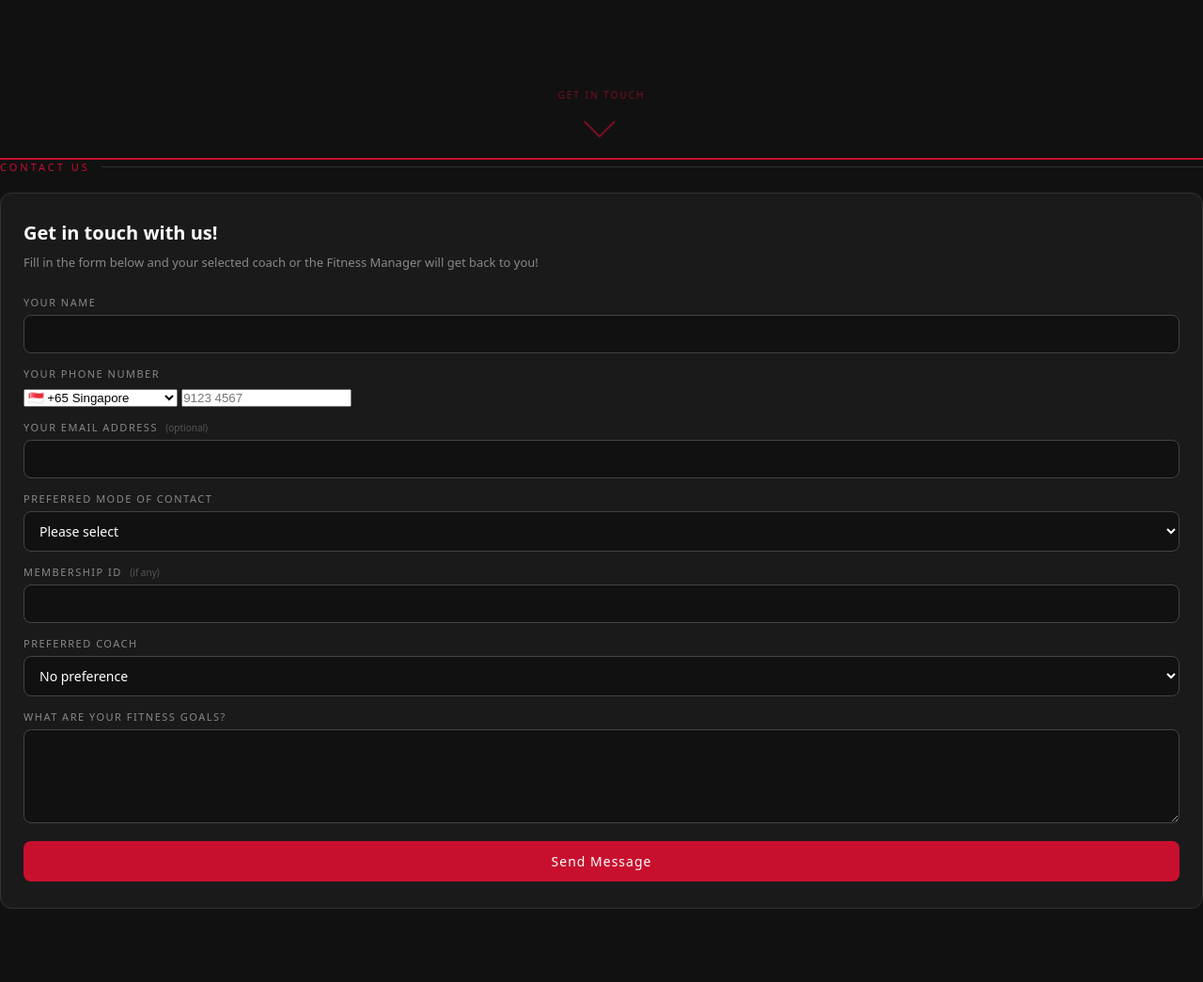
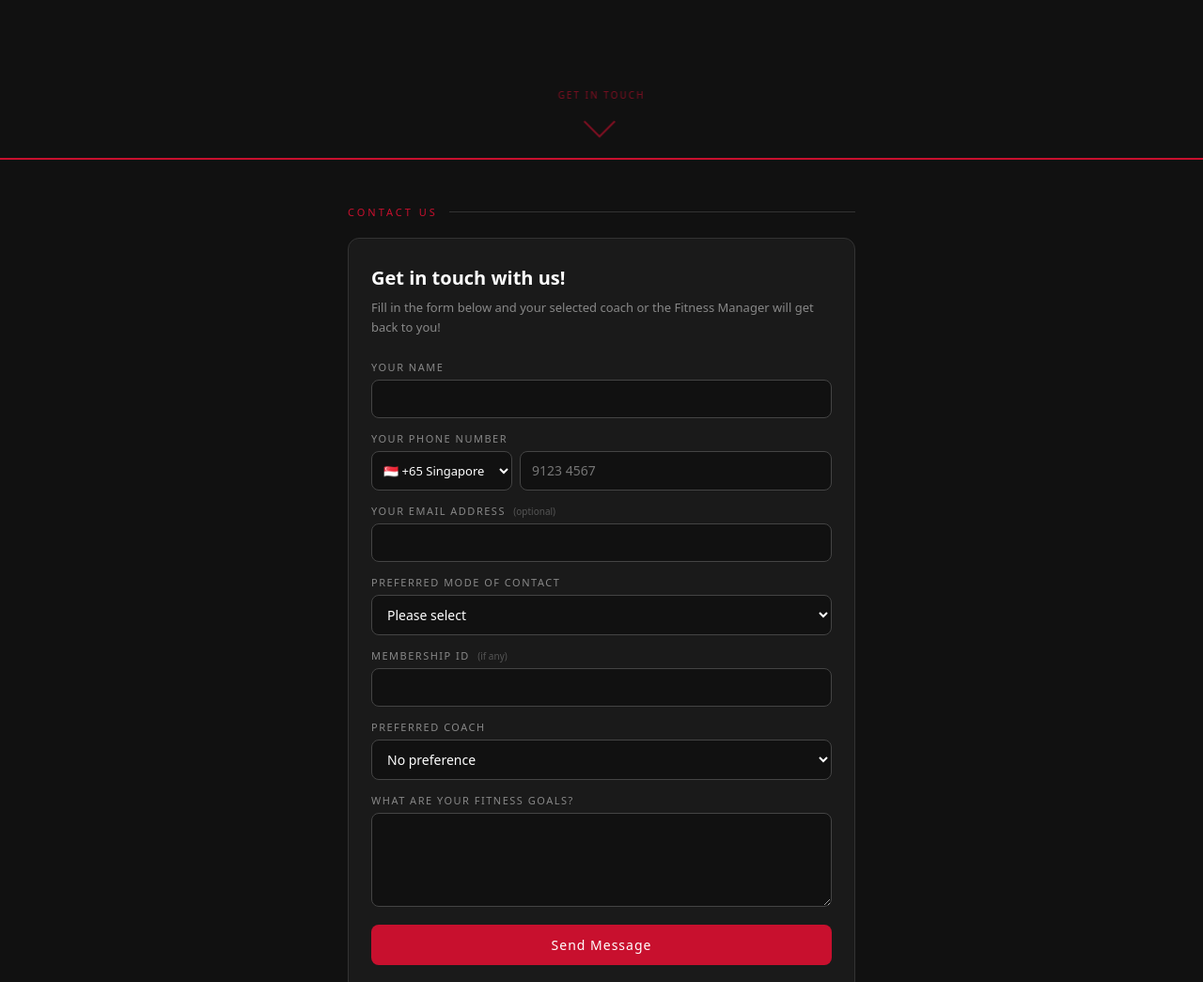
Before and after one commit to VA-SHV-COACHES/va-shv-coaches.github.io, a plain HTML site: page index.html in a window 1280 px wide. Shown: the part 2230-3275 px from the top of the page at 94% size. Before the commit the page ends 3197 px from the top, so only its background shows below. Drawn offline with Linux system fonts and the light colour scheme.

Commit message:
index.html

```diff
--- a/index.html
+++ b/index.html
@@ -96,22 +96,30 @@ body{font-family:system-ui,sans-serif;background:#111;color:#fff;}
 @keyframes bounce{0%,100%{transform:rotate(45deg) translateY(0);}50%{transform:rotate(45deg) translateY(6px);}}
 
 /* ── CONTACT ── */
-.contact-screen{background:#111;padding-bottom:60px;}
-.contact-inner{width:100%;max-width:560px;}
-.section-label{display:flex;align-items:center;gap:12px;margin-bottom:20px;width:100%;}
+.contact-section{max-width:580px;margin:48px auto 0;padding:0 20px 60px;}
+.section-label{display:flex;align-items:center;gap:12px;margin-bottom:20px;}
 .section-label-text{font-size:11px;letter-spacing:3px;text-transform:uppercase;font-weight:500;color:#c8102e;white-space:nowrap;}
 .section-label-line{flex:1;height:1px;background:#333;}
-.contact-card{background:#1a1a1a;border:0.5px solid #333;border-radius:12px;padding:28px 24px;width:100%;}
+.contact-card{background:#1a1a1a;border:0.5px solid #333;border-radius:12px;padding:28px 24px;}
 .contact-title{font-size:20px;font-weight:600;color:#fff;margin-bottom:8px;}
 .contact-sub{font-size:13px;color:#888;margin-bottom:24px;line-height:1.6;}
 .form-row{margin-bottom:14px;}
 .form-label{display:block;font-size:11px;letter-spacing:1.5px;text-transform:uppercase;color:#888;margin-bottom:6px;}
 .opt-tag{font-size:10px;color:#555;letter-spacing:0;text-transform:none;margin-left:4px;}
+
+/* Phone row: flag dropdown + number input side by side */
+.phone-row{display:flex;gap:8px;}
+.phone-code-select{width:150px;flex-shrink:0;background:#111;border:0.5px solid #444;border-radius:8px;padding:10px 8px;color:#fff;font-size:13px;font-family:inherit;outline:none;}
+.phone-code-select:focus{border-color:#c8102e;}
+.phone-input{flex:1;background:#111;border:0.5px solid #444;border-radius:8px;padding:10px 12px;color:#fff;font-size:14px;font-family:inherit;outline:none;transition:border-color 0.2s;}
+.phone-input:focus{border-color:#c8102e;}
+
 .form-input{width:100%;background:#111;border:0.5px solid #444;border-radius:8px;padding:10px 12px;color:#fff;font-size:14px;font-family:inherit;outline:none;transition:border-color 0.2s;}
 .form-input:focus{border-color:#c8102e;}
 .form-textarea{width:100%;background:#111;border:0.5px solid #444;border-radius:8px;padding:10px 12px;color:#fff;font-size:14px;font-family:inherit;outline:none;resize:vertical;min-height:100px;transition:border-color 0.2s;}
 .form-textarea:focus{border-color:#c8102e;}
 .form-select{width:100%;background:#111;border:0.5px solid #444;border-radius:8px;padding:10px 12px;color:#fff;font-size:14px;font-family:inherit;outline:none;}
+.form-select:focus{border-color:#c8102e;}
 .submit-btn{width:100%;background:#c8102e;border:none;border-radius:8px;padding:12px;color:#fff;font-size:14px;font-weight:500;cursor:pointer;font-family:inherit;letter-spacing:1px;transition:background 0.2s;}
 .submit-btn:hover{background:#a50d26;}
 .thankyou{display:none;text-align:center;padding:40px 20px;}
```
